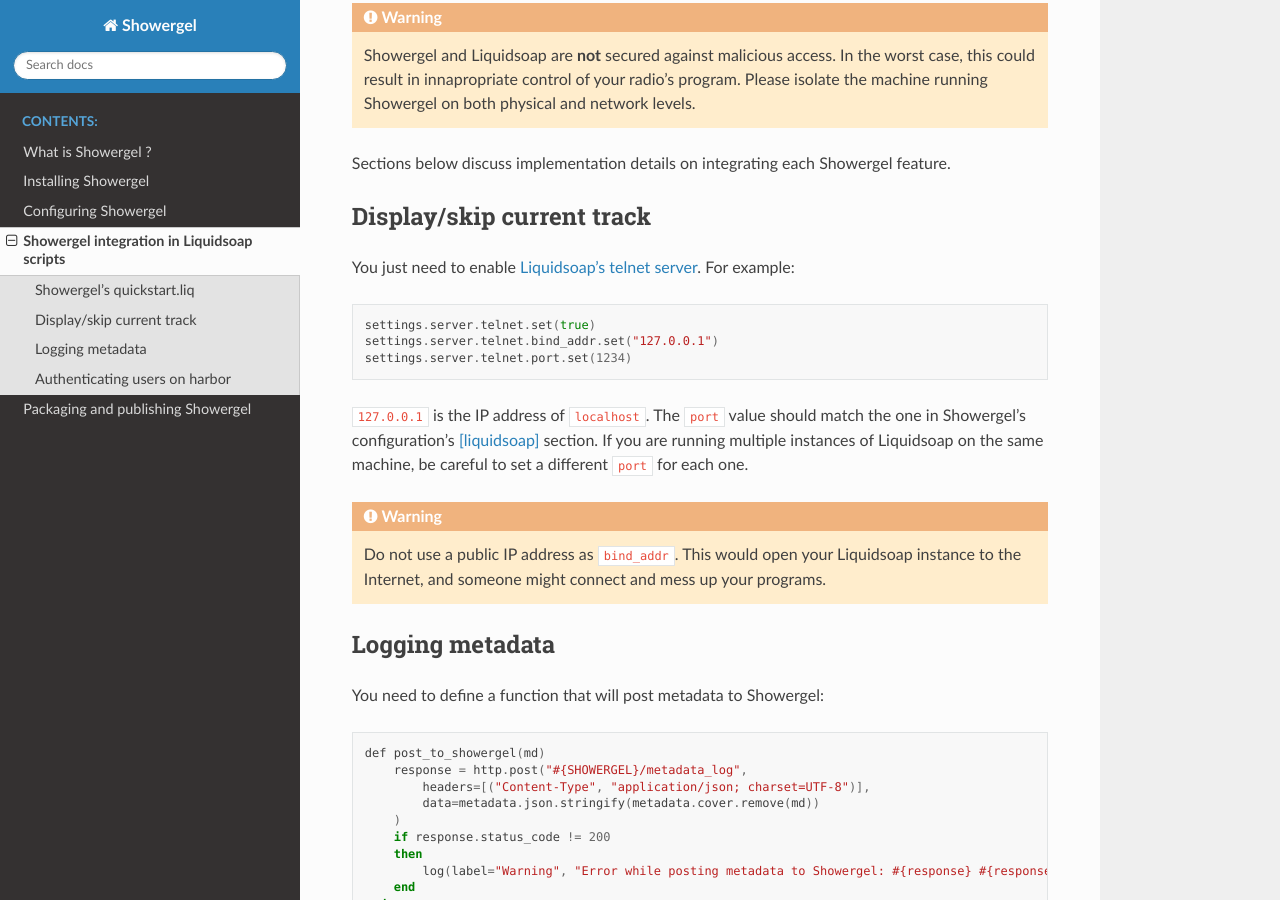
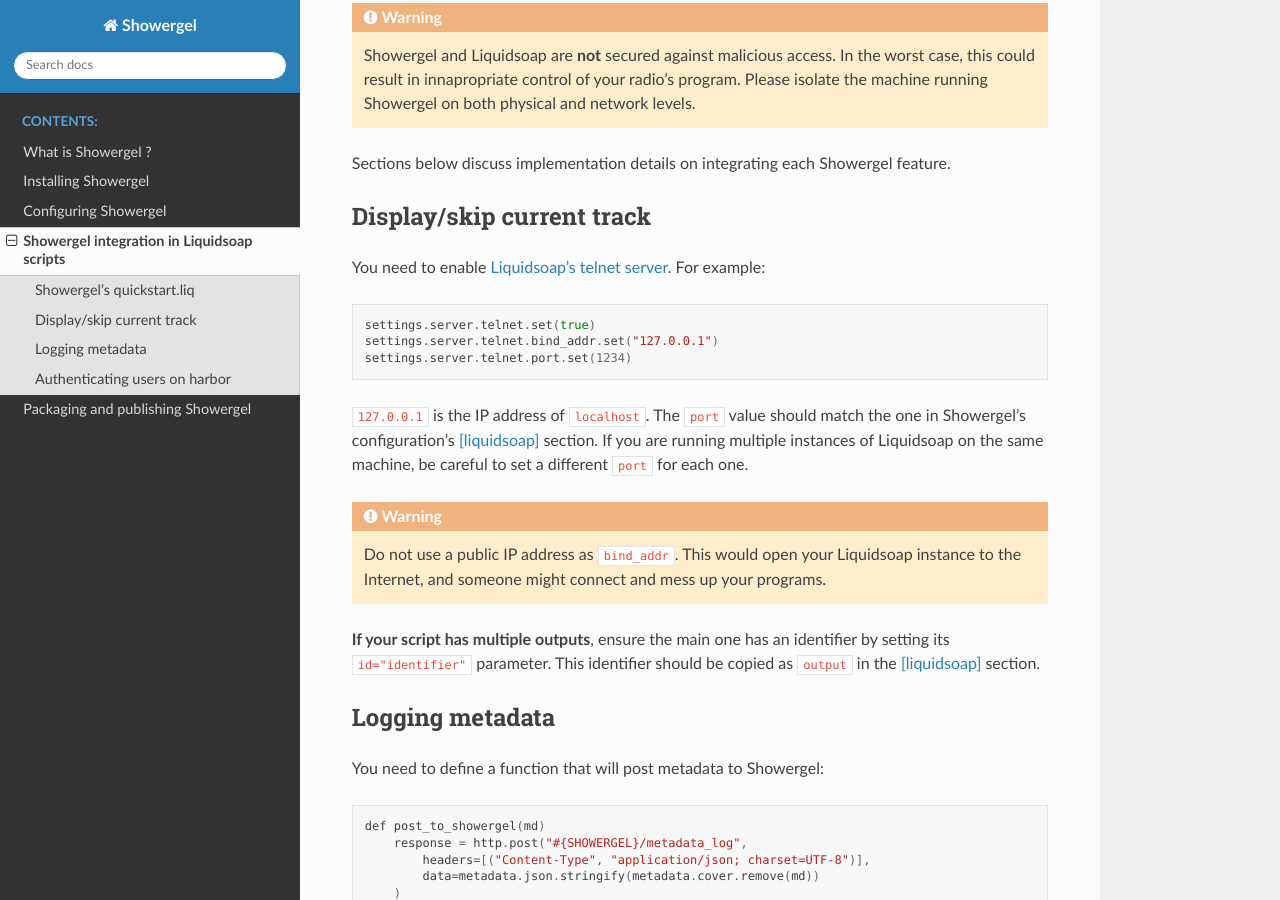
Before and after one commit to martinkirch/showergel, a Sphinx documentation site: the page built from docs/liquidsoap.rst, in a window 1280 px wide and 900 px high, scrolled down 497 px. Built offline with Sphinx 7.4.7 and the Read the Docs theme 2.0.0, drawn with Linux system fonts in a browser that asks for light colours; pages that are not in the unit, such as notebooks, are missing from menus.

Commit message:
document the `output` parameter

```diff
--- a/docs/configuring.rst
+++ b/docs/configuring.rst
@@ -134,6 +134,10 @@
    connection by generating different data each time it's called.
    This should only be used for Showergel's unit tests.
 
+You can also add a line stating ``ouput = "identifier"`` to force Showergel to
+get its "Now playing" information from the output having ``id="identifier"``
+in your Liquidsoap script (see :ref:`liq_current`).
+
 ``[metadata_log]``
 ------------------
 
--- a/docs/liquidsoap.rst
+++ b/docs/liquidsoap.rst
@@ -31,11 +31,12 @@
 
 Sections below discuss implementation details on integrating each Showergel feature.
 
+.. _liq_current:
 
 Display/skip current track
 --------------------------
 
-You just need to enable `Liquidsoap's telnet server <https://www.liquidsoap.info/doc-2.0.0/server.html>`_.
+You need to enable `Liquidsoap's telnet server <https://www.liquidsoap.info/doc-2.0.0/server.html>`_.
 For example:
 
 .. code-block:: ocaml
@@ -54,6 +55,10 @@
     Do not use a public IP address as ``bind_addr``.
     This would open your Liquidsoap instance to the Internet,
     and someone might connect and mess up your programs.
+
+**If your script has multiple outputs**, ensure the main one has an identifier
+by setting its ``id="identifier"`` parameter.
+This identifier should be copied as ``output`` in the :ref:`configuration_liquidsoap` section.
 
 .. _liq_metadata:
 
```
Also changed, not shown: 1 other file.
